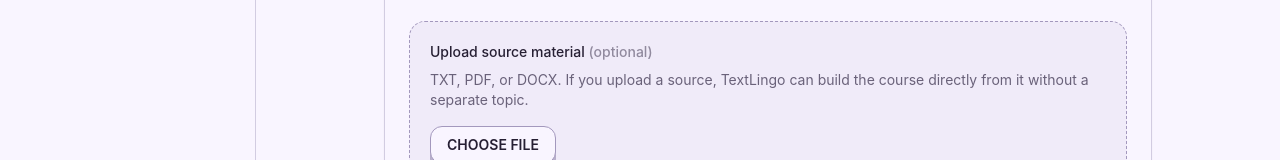
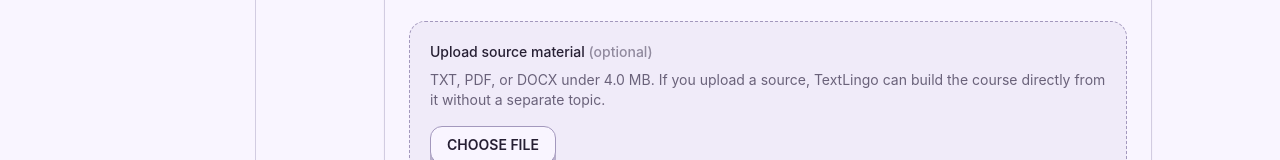
Before and after one commit to ericezzhao/TextLingo, a Next.js app: page /create in a window 1280 px wide. Shown: the part 258-418 px from the top of the page. Built offline with nearby package versions, Linux system fonts and the light colour scheme.

Commit message:
file error handling

```diff
--- a/app/api/extract-text/route.ts
+++ b/app/api/extract-text/route.ts
@@ -5,6 +5,7 @@ import pdfParse from "pdf-parse";
 export const runtime = "nodejs";
 
 const MAX_TEXT_LENGTH = 12000;
+const MAX_UPLOAD_BYTES = 4 * 1024 * 1024;
 
 function trimText(value: string) {
 	const normalized = value.replace(/\s+/g, " ").trim();
@@ -21,6 +22,16 @@ export async function POST(request: Request) {
 
 		if (!(file instanceof File)) {
 			return NextResponse.json({ error: "No file uploaded." }, { status: 400 });
+		}
+
+		if (file.size > MAX_UPLOAD_BYTES) {
+			return NextResponse.json(
+				{
+					error:
+						"Uploaded files must be under 4 MB on the hosted version. Try a smaller file or paste a shorter text excerpt.",
+				},
+				{ status: 413 },
+			);
 		}
 
 		const fileName = file.name;
--- a/components/create-course-form.tsx
+++ b/components/create-course-form.tsx
@@ -24,6 +24,12 @@ const buildingMessages = [
 	"Drafting diagrams and visual explanations...",
 	"Polishing quizzes and practice prompts...",
 ];
+
+const MAX_UPLOAD_BYTES = 4 * 1024 * 1024;
+
+function formatFileSize(bytes: number) {
+	return `${(bytes / (1024 * 1024)).toFixed(1)} MB`;
+}
 
 export function CreateCourseForm() {
 	const router = useRouter();
@@ -60,6 +66,12 @@ export function CreateCourseForm() {
 		try {
 			let extractedFile: ExtractedFile | null = null;
 
+			if (file && file.size > MAX_UPLOAD_BYTES) {
+				throw new Error(
+					`The selected file is ${formatFileSize(file.size)}. Vercel uploads must be under ${formatFileSize(MAX_UPLOAD_BYTES)} for this version.`,
+				);
+			}
+
 			if (file) {
 				setStatusMessage(`Extracting text from ${file.name}...`);
 				const uploadFormData = new FormData();
@@ -74,7 +86,10 @@ export function CreateCourseForm() {
 					const payload = (await extractResponse.json().catch(() => ({}))) as {
 						error?: string;
 					};
-					throw new Error(payload.error ?? "Could not read the uploaded file.");
+					throw new Error(
+						payload.error ??
+							`Could not read the uploaded file. Server returned ${extractResponse.status}.`,
+					);
 				}
 
 				extractedFile = (await extractResponse.json()) as ExtractedFile;
@@ -135,15 +150,28 @@ export function CreateCourseForm() {
 					<span className="text-[hsl(var(--text-tertiary))]">(optional)</span>
 				</p>
 				<p className="mb-4">
-					TXT, PDF, or DOCX. If you upload a source, TextLingo can build the
-					course directly from it without a separate topic.
+					TXT, PDF, or DOCX under {formatFileSize(MAX_UPLOAD_BYTES)}. If you
+					upload a source, TextLingo can build the course directly from it
+					without a separate topic.
 				</p>
 				<label className="lesson-button-shadow inline-flex cursor-pointer items-center justify-center rounded-xl border border-[hsl(var(--border-hover))] bg-[hsl(var(--surface))] px-4 py-2 font-semibold uppercase text-[hsl(var(--text-primary))] transition hover:-translate-y-0.5 hover:bg-[hsl(var(--surface-hover))] active:translate-y-1 active:shadow-none">
 					Choose file
 					<input
 						type="file"
 						accept=".txt,.md,.pdf,.doc,.docx"
-						onChange={(event) => setFile(event.target.files?.[0] ?? null)}
+						onChange={(event) => {
+							const selectedFile = event.target.files?.[0] ?? null;
+							setError(null);
+							if (selectedFile && selectedFile.size > MAX_UPLOAD_BYTES) {
+								setFile(null);
+								setError(
+									`The selected file is ${formatFileSize(selectedFile.size)}. Please upload a file under ${formatFileSize(MAX_UPLOAD_BYTES)}.`,
+								);
+								event.target.value = "";
+								return;
+							}
+							setFile(selectedFile);
+						}}
 						className="sr-only"
 					/>
 				</label>
```
Also changed, not shown: 1 other file (tests, documents, lock files or other folders).
